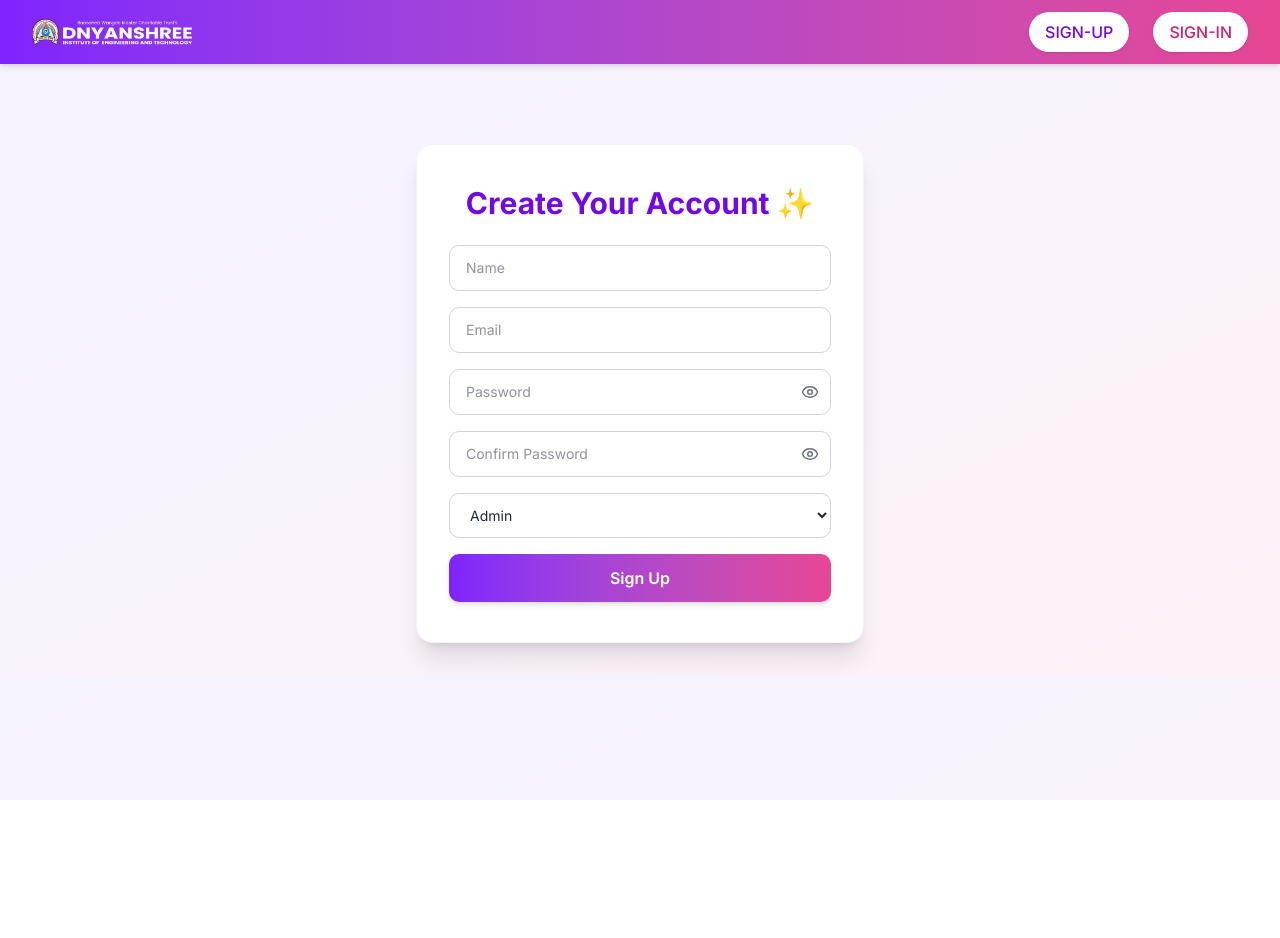
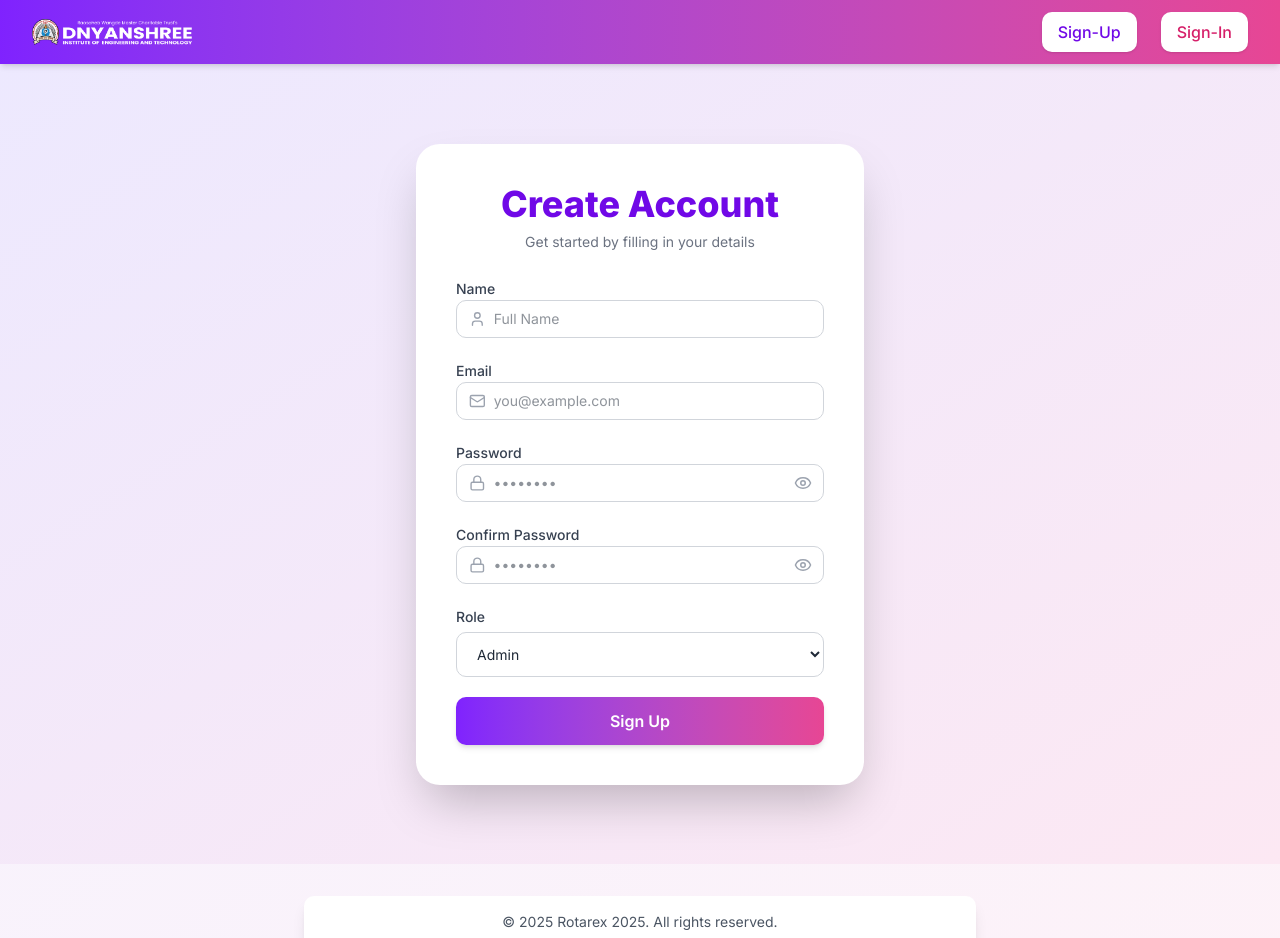
Before and after one commit to PremShinde-2013/rotarex, a Next.js app: page /signup in a window 1280 px wide. Shown: the top 938 px of the page. Before the commit the page ends 800 px from the top, so only its background shows below. Built offline with nearby package versions, Linux system fonts and the light colour scheme; what @supabase/auth-helpers-react would draw is missing.

Commit message:
design improvement and bug removed

```diff
--- a/src/app/components/Navbar.tsx
+++ b/src/app/components/Navbar.tsx
@@ -1,11 +1,11 @@
-'use client';
+"use client";
 
-import Link from 'next/link';
-import Image from 'next/image';
-import { useRouter } from 'next/navigation';
-import { useEffect, useState } from 'react';
+import Link from "next/link";
+import Image from "next/image";
+import { useRouter } from "next/navigation";
+import { useEffect, useState } from "react";
 
-import { Menu, X } from 'lucide-react';
+import { Menu, X } from "lucide-react";
 
 export default function Navbar() {
   const router = useRouter();
@@ -15,8 +15,8 @@ export default function Navbar() {
   const [userName, setUserName] = useState<string | null>(null); // Change userEmail to userName
 
   useEffect(() => {
-        const name = sessionStorage.getItem('userName'); // Get the name from sessionStorage
-        const userRole = sessionStorage.getItem('role');
+    const name = sessionStorage.getItem("userName"); // Get the name from sessionStorage
+    const userRole = sessionStorage.getItem("role");
     if (name && userRole) {
       setIsLoggedIn(true);
       setRole(userRole);
@@ -25,14 +25,14 @@ export default function Navbar() {
   }, []);
 
   const handleLogout = () => {
-        sessionStorage.removeItem('userName'); // Remove userName from sessionStorage
-        sessionStorage.removeItem('role');
+    sessionStorage.removeItem("userName"); // Remove userName from sessionStorage
+    sessionStorage.removeItem("role");
     setIsLoggedIn(false);
-        router.push('/');
+    router.push("/");
   };
 
   const getRoleLabel = () => {
-        return role === '1' ? 'Admin' : 'Judge';
+    return role === "1" ? "Admin" : "Judge";
   };
 
   return (
@@ -61,45 +61,53 @@ export default function Navbar() {
         {/* Navigation */}
         <nav
           className={`${
-            menuOpen ? 'block' : 'hidden'
+            menuOpen ? "block" : "hidden"
           } md:flex md:items-center md:space-x-6 space-y-4 md:space-y-0 mt-4 md:mt-0 text-sm md:text-base font-medium bg-violet-200 md:bg-transparent p-4 md:p-0 rounded-lg md:rounded-none absolute md:static right-4 top-16 md:top-auto`}
         >
           {!isLoggedIn ? (
             <>
               <Link
                 href="/signup"
-                className="bg-white text-violet-700 px-4 py-2 rounded-full hover:bg-pink-100 transition duration-200 shadow-sm text-center block"
+                className="bg-white text-violet-700 px-4 py-2 rounded-lg hover:bg-pink-100 transition duration-200 shadow-sm text-center block"
               >
-                SIGN-UP
+                Sign-Up
               </Link>
               <Link
                 href="/login"
-                className="bg-white text-pink-600 px-4 py-2 rounded-full hover:bg-violet-100 transition duration-200 shadow-sm text-center block"
+                className="bg-white text-pink-600 px-4 py-2 rounded-lg hover:bg-violet-100 transition duration-200 shadow-sm text-center block"
               >
-                SIGN-IN
+                Sign-In
               </Link>
             </>
           ) : (
             <>
-              <div className="flex items-center space-x-2">
-                <div className="bg-white text-violet-600 font-semibold rounded-full w-10 h-10 p-2 flex items-center justify-center text-xs uppercase shadow-sm">
-                  {getRoleLabel()}
+              <div className="flex items-center gap-3 bg-white rounded-xl px-4 py-2 shadow-md">
+                {/* Avatar or Icon Placeholder */}
+                <div className="w-10 h-10 rounded-full bg-violet-100 flex items-center justify-center text-violet-600 font-bold text-sm">
+                  {userName?.charAt(0).toUpperCase()}
                 </div>
-                <span className="hidden md:inline text-sm text-white font-medium">
+
+                {/* User Info */}
+                <div className="flex flex-col">
+                  <span className="text-sm font-semibold text-gray-800">
                     {userName}
                   </span>
+                  <span className="text-xs font-medium text-violet-600 bg-violet-100 px-2 py-0.5 rounded-full w-fit">
+                    {getRoleLabel()}
+                  </span>
+                </div>
               </div>
 
               <Link
-                href={role === '1' ? '/admin/dashboard' : '/judge/dashboard'}
-                className="bg-white text-violet-700 px-4 py-2 rounded-full hover:bg-pink-100 transition duration-200 shadow-sm text-center block"
+                href={role === "1" ? "/admin/dashboard" : "/judge/dashboard"}
+                className="bg-white text-violet-700 px-4 py-2 rounded-lg hover:bg-pink-100 transition duration-200 shadow-sm text-center block"
               >
                 Dashboard
               </Link>
 
               <button
                 onClick={handleLogout}
-                className="bg-white text-red-500 px-4 py-2 rounded-full hover:bg-red-100 transition duration-200 shadow-sm text-center block"
+                className="bg-white text-red-500 px-4 py-2 rounded-lg hover:bg-red-100 transition duration-200 shadow-sm text-center block"
               >
                 LOGOUT
               </button>
--- a/src/app/layout.client.tsx
+++ b/src/app/layout.client.tsx
@@ -62,7 +62,7 @@ export default function ClientLayout({
             {isLoggedIn ? (
               <button
                 onClick={handleLogout}
-                className="relative inline-flex items-center justify-center px-6 py-2 rounded-full bg-white text-red-600 font-semibold shadow-md transition-all duration-300 ease-in-out hover:bg-red-50 hover:shadow-lg hover:-translate-y-0.5 active:scale-95"
+                className="relative inline-flex items-center justify-center px-6 py-2 rounded-md bg-white text-pink-600 font-semibold shadow-md transition-all duration-300 ease-in-out hover:bg-pink-50 hover:shadow-lg hover:-translate-y-0.5 active:scale-95"
               >
                 Logout
               </button>
--- a/src/app/layout.tsx
+++ b/src/app/layout.tsx
@@ -12,15 +12,35 @@ export const metadata = {
   description: "Major & Mini Project Competition Registration",
 };
 
-export default function RootLayout({ children }: { children: ReactNode; }) {
+export default function RootLayout({ children }: { children: ReactNode }) {
   return (
     <html lang="en">
-      <body className={`${inter.className} bg-gradient-to-br from-violet-50 to-pink-50 text-gray-800 pb-8 `}>
+      <body
+        className={`${inter.className} bg-gradient-to-br from-violet-50 to-pink-50 text-gray-800 pb-8 `}
+      >
         <SupabaseProvider>
           <Navbar />
           <main>{children}</main>
-
         </SupabaseProvider>
+        <footer>
+          <div className="bg-white shadow-lg rounded-lg p-4 text-center mt-8 mx-auto max-w-2xl">
+            <p className="text-sm text-gray-600 mb-1">
+              &copy; {new Date().getFullYear()} Rotarex 2025. All rights
+              reserved.
+            </p>
+            <p className="text-sm text-gray-600">
+              Developed by{" "}
+              <span className="font-medium text-violet-600">Aaditya Kolhapure</span>,{" "}
+              <span className="font-medium text-violet-600">Rajnanda Devgude</span>,
+              and{" "}
+              <span className="font-medium text-violet-600">Prem Shinde</span>{" "}
+              —{" "}
+              <span className="italic text-gray-700">
+                Department of Computer Science and Engineering , 2024-2025
+              </span>
+            </p>
+          </div>
+        </footer>
       </body>
     </html>
   );
--- a/src/app/login/page.tsx
+++ b/src/app/login/page.tsx
@@ -5,7 +5,7 @@ import { useRouter } from 'next/navigation';
 import { supabase } from '../../../utils/supabaseClient';
 import bcrypt from 'bcryptjs';
 import toast, { Toaster } from 'react-hot-toast';
-import { Eye, EyeOff } from 'lucide-react';
+import { Eye, EyeOff, Mail, Lock } from 'lucide-react';
 
 export default function LoginPage() {
   const [email, setEmail] = useState('');
@@ -37,7 +37,6 @@ export default function LoginPage() {
       return;
     }
 
-    // Store email, role, and name in sessionStorage
     sessionStorage.setItem('userEmail', email);
     sessionStorage.setItem('role', data.role);
     sessionStorage.setItem('userName', data.name);
@@ -45,59 +44,67 @@ export default function LoginPage() {
     toast.success('Login successful!');
 
     setTimeout(() => {
-      router.refresh(); // Triggers a re-render of the layout
-      if (data.role === 1) {
-        router.push('/admin/dashboard');
-      } else {
-        router.push('/judge/dashboard');
-      }
+      router.refresh();
+      router.push(data.role === 1 ? '/admin/dashboard' : '/judge/dashboard');
     }, 1000);
-
   };
 
+  return (
+    <div className="min-h-screen flex items-center justify-center bg-gradient-to-br from-violet-100 to-pink-100 px-4">
+      <Toaster position="top-center" reverseOrder={false} />
+      <div className="bg-white rounded-3xl shadow-2xl p-10 w-full max-w-md">
+        <h2 className="text-4xl font-extrabold text-center text-violet-700 mb-2">
+          Welcome Back
+        </h2>
+        <p className="text-center text-gray-500 mb-6 text-sm">
+          Please login to your account
+        </p>
 
-  return (
-    <div className="max-w-md mx-auto mt-20 bg-white px-8 py-10 rounded-2xl shadow-xl border border-gray-100 relative">
-      <Toaster position="top-center" reverseOrder={false} />
-      <h2 className="text-3xl font-bold text-center text-violet-700 mb-6">
-        Welcome Back 👋
-      </h2>
-
-      <div className="space-y-4">
+        <div className="space-y-5">
+          <div className="relative">
+            <label className="block mb-1 text-sm font-medium text-gray-700">Email</label>
+            <div className="flex items-center border border-gray-300 rounded-lg px-3 py-2 focus-within:ring-2 focus-within:ring-violet-500">
+              <Mail className="text-gray-400 mr-2" size={18} />
               <input
-          className="w-full px-4 py-3 border border-gray-300 rounded-lg focus:outline-none focus:ring-2 focus:ring-violet-500 text-sm"
-          placeholder="Email"
+                className="w-full outline-none text-sm"
+                type="email"
+                placeholder="you@example.com"
                 value={email}
                 onChange={(e) => setEmail(e.target.value)}
               />
+            </div>
+          </div>
 
           <div className="relative">
+            <label className="block mb-1 text-sm font-medium text-gray-700">Password</label>
+            <div className="flex items-center border border-gray-300 rounded-lg px-3 py-2 focus-within:ring-2 focus-within:ring-violet-500">
+              <Lock className="text-gray-400 mr-2" size={18} />
               <input
-            className="w-full px-4 py-3 pr-10 border border-gray-300 rounded-lg focus:outline-none focus:ring-2 focus:ring-violet-500 text-sm"
+                className="w-full outline-none text-sm pr-8"
                 type={showPassword ? 'text' : 'password'}
-            placeholder="Password"
+                placeholder="••••••••"
                 value={password}
                 onChange={(e) => setPassword(e.target.value)}
               />
               <button
                 type="button"
-            className="absolute top-1/2 right-3 transform -translate-y-1/2 text-gray-500"
+                className="absolute right-3 text-gray-400"
                 onClick={() => setShowPassword((prev) => !prev)}
               >
                 {showPassword ? <EyeOff size={18} /> : <Eye size={18} />}
               </button>
             </div>
+          </div>
 
-        {error && (
-          <p className="text-red-500 text-sm mt-1 font-medium">{error}</p>
-        )}
+          {error && <p className="text-red-500 text-xs font-medium">{error}</p>}
 
           <button
             onClick={handleLogin}
-          className="w-full py-3 bg-gradient-to-r from-violet-600 to-pink-500 text-white font-semibold rounded-lg hover:scale-[1.02] transition duration-200 shadow-md"
+            className="w-full py-3 bg-violet-600 text-white font-semibold rounded-lg hover:bg-violet-700 transition duration-200 shadow-md"
           >
-          Login
+            Sign In
           </button>
+        </div>
       </div>
     </div>
   );
--- a/src/app/page.tsx
+++ b/src/app/page.tsx
@@ -14,7 +14,7 @@ export default function HomePage() {
             // objectFit="cover"
             priority
           />
-          <div className="absolute inset-0 bg-black opacity-70" />
+          <div className="absolute inset-0 bg-black opacity-75 blur-lg " />
         </div>
 
         {/* Text Content */}
@@ -73,11 +73,11 @@ export default function HomePage() {
           </div>
         </div>
       </section>
-      <footer className="bg-white shadow-lg py-4 text-center">
+      {/* <footer className="bg-white shadow-lg py-4 text-center">
         <p className="text-sm text-gray-600">
           © 2025 Rotatex. All rights reserved.
         </p>
-      </footer>
+      </footer> */}
     </div>
   );
 }
--- a/src/app/register/page.tsx
+++ b/src/app/register/page.tsx
@@ -31,7 +31,7 @@ export default function RegisterPage() {
     field: keyof typeof initialData,
     value: string | { name: string; email: string; contact: string }[]
   ) => {
-    setFormData((prev: any) => ({ ...prev, [field]: value }));
+    setFormData((prev: typeof initialData) => ({ ...prev, [field]: value }));
   };
 
   const handleParticipantChange = (
--- a/src/app/signup/page.tsx
+++ b/src/app/signup/page.tsx
@@ -6,15 +6,15 @@ import { useRouter } from 'next/navigation';
 import { supabase } from '../../../utils/supabaseClient';
 import bcrypt from 'bcryptjs';
 import toast, { Toaster } from 'react-hot-toast';
-import { Eye, EyeOff } from 'lucide-react';
+import { Eye, EyeOff, Mail, User, Lock, Briefcase } from 'lucide-react';
 
 export default function SignupPage() {
   const [email, setEmail] = useState('');
-  const [name, setName] = useState(''); // State for name
+  const [name, setName] = useState('');
   const [password, setPassword] = useState('');
   const [confirmPassword, setConfirmPassword] = useState('');
   const [showPassword, setShowPassword] = useState(false);
-  const [role, setRole] = useState('1'); // Default to admin
+  const [role, setRole] = useState('1');
   const [domain, setDomain] = useState('');
   const router = useRouter();
 
@@ -49,7 +49,7 @@ export default function SignupPage() {
     const { data, error: insertError } = await supabase.from('users').insert([
       {
         email,
-        name, // Insert the name into the database
+        name,
         password: hashedPassword,
         role: Number(role),
         domain: role === '0' ? domain : null,
@@ -66,72 +66,110 @@ export default function SignupPage() {
   };
 
   return (
-    <div className="max-w-md mx-auto mt-20 bg-white px-8 py-10 rounded-2xl shadow-xl border border-gray-100 relative">
+    <div className="min-h-screen flex items-center justify-center bg-gradient-to-br from-violet-100 to-pink-100 px-4">
       <Toaster position="top-center" reverseOrder={false} />
-      <h2 className="text-3xl font-bold text-center text-violet-700 mb-6">
-        Create Your Account ✨
+      <div className="bg-white rounded-3xl shadow-2xl p-10 w-full max-w-md">
+        <h2 className="text-4xl font-extrabold text-center text-violet-700 mb-2">
+          Create Account
         </h2>
+        <p className="text-center text-gray-500 mb-6 text-sm">
+          Get started by filling in your details
+        </p>
 
-      <div className="space-y-4">
-        {/* Name Input Field */}
+        <div className="space-y-5">
+          {/* Name */}
+          <div className="relative">
+            <label className="text-sm font-medium text-gray-700">Name</label>
+            <div className="flex items-center border border-gray-300 rounded-lg px-3 py-2 focus-within:ring-2 focus-within:ring-violet-500">
+              <User size={18} className="text-gray-400 mr-2" />
               <input
-          className="w-full px-4 py-3 border border-gray-300 rounded-lg focus:outline-none focus:ring-2 focus:ring-violet-500 text-sm"
-          placeholder="Name"
+                type="text"
+                placeholder="Full Name"
                 value={name}
                 onChange={(e) => setName(e.target.value)}
+                className="w-full outline-none text-sm"
               />
+            </div>
+          </div>
 
+          {/* Email */}
+          <div className="relative">
+            <label className="text-sm font-medium text-gray-700">Email</label>
+            <div className="flex items-center border border-gray-300 rounded-lg px-3 py-2 focus-within:ring-2 focus-within:ring-violet-500">
+              <Mail size={18} className="text-gray-400 mr-2" />
               <input
-          className="w-full px-4 py-3 border border-gray-300 rounded-lg focus:outline-none focus:ring-2 focus:ring-violet-500 text-sm"
-          placeholder="Email"
+                type="email"
+                placeholder="you@example.com"
                 value={email}
                 onChange={(e) => setEmail(e.target.value)}
+                className="w-full outline-none text-sm"
               />
+            </div>
+          </div>
 
+          {/* Password */}
           <div className="relative">
+            <label className="text-sm font-medium text-gray-700">Password</label>
+            <div className="flex items-center border border-gray-300 rounded-lg px-3 py-2 focus-within:ring-2 focus-within:ring-violet-500">
+              <Lock size={18} className="text-gray-400 mr-2" />
               <input
                 type={showPassword ? 'text' : 'password'}
-            className="w-full px-4 py-3 border border-gray-300 rounded-lg focus:outline-none focus:ring-2 focus:ring-violet-500 text-sm pr-10"
-            placeholder="Password"
+                placeholder="••••••••"
                 value={password}
                 onChange={(e) => setPassword(e.target.value)}
+                className="w-full outline-none text-sm pr-8"
               />
-          <div
-            className="absolute inset-y-0 right-3 flex items-center cursor-pointer text-gray-500"
+              <button
+                type="button"
+                className="absolute right-3 text-gray-400"
                 onClick={() => setShowPassword(!showPassword)}
               >
                 {showPassword ? <EyeOff size={18} /> : <Eye size={18} />}
+              </button>
             </div>
           </div>
 
+          {/* Confirm Password */}
           <div className="relative">
+            <label className="text-sm font-medium text-gray-700">Confirm Password</label>
+            <div className="flex items-center border border-gray-300 rounded-lg px-3 py-2 focus-within:ring-2 focus-within:ring-violet-500">
+              <Lock size={18} className="text-gray-400 mr-2" />
               <input
                 type={showPassword ? 'text' : 'password'}
-            className="w-full px-4 py-3 border border-gray-300 rounded-lg focus:outline-none focus:ring-2 focus:ring-violet-500 text-sm pr-10"
-            placeholder="Confirm Password"
+                placeholder="••••••••"
                 value={confirmPassword}
                 onChange={(e) => setConfirmPassword(e.target.value)}
+                className="w-full outline-none text-sm pr-8"
               />
-          <div
-            className="absolute inset-y-0 right-3 flex items-center cursor-pointer text-gray-500"
+              <button
+                type="button"
+                className="absolute right-3 text-gray-400"
                 onClick={() => setShowPassword(!showPassword)}
               >
                 {showPassword ? <EyeOff size={18} /> : <Eye size={18} />}
+              </button>
             </div>
           </div>
 
+          {/* Role */}
+          <div>
+            <label className="text-sm font-medium text-gray-700">Role</label>
             <select
-          className="w-full px-4 py-3 border border-gray-300 rounded-lg focus:outline-none focus:ring-2 focus:ring-pink-400 text-sm bg-white"
+              className="w-full mt-1 px-4 py-3 border border-gray-300 rounded-lg focus:outline-none focus:ring-2 focus:ring-pink-400 text-sm bg-white"
               value={role}
               onChange={(e) => setRole(e.target.value)}
             >
               <option value="1">Admin</option>
               <option value="0">Judge</option>
             </select>
+          </div>
 
+          {/* Domain (if Judge) */}
           {role === '0' && (
+            <div>
+              <label className="text-sm font-medium text-gray-700">Domain</label>
               <select
-            className="w-full px-4 py-3 border border-gray-300 rounded-lg focus:outline-none focus:ring-2 focus:ring-blue-400 text-sm bg-white"
+                className="w-full mt-1 px-4 py-3 border border-gray-300 rounded-lg focus:outline-none focus:ring-2 focus:ring-blue-400 text-sm bg-white"
                 value={domain}
                 onChange={(e) => setDomain(e.target.value)}
               >
@@ -142,8 +180,10 @@ export default function SignupPage() {
                   </option>
                 ))}
               </select>
+            </div>
           )}
 
+          {/* Sign Up Button */}
           <button
             onClick={handleSignup}
             className="w-full py-3 bg-gradient-to-r from-violet-600 to-pink-500 text-white font-semibold rounded-lg hover:scale-[1.02] transition duration-200 shadow-md"
@@ -152,5 +192,6 @@ export default function SignupPage() {
           </button>
         </div>
       </div>
+    </div>
   );
 }
```
Also changed, not shown: src/app/judge/dashboard/page.tsx (+20 -7 lines), src/app/judge/evaluate/page.tsx (+21 -5 lines), 1 other file (tests, documents, lock files or other folders). Lines whose indentation alone changed are shown as unchanged.
